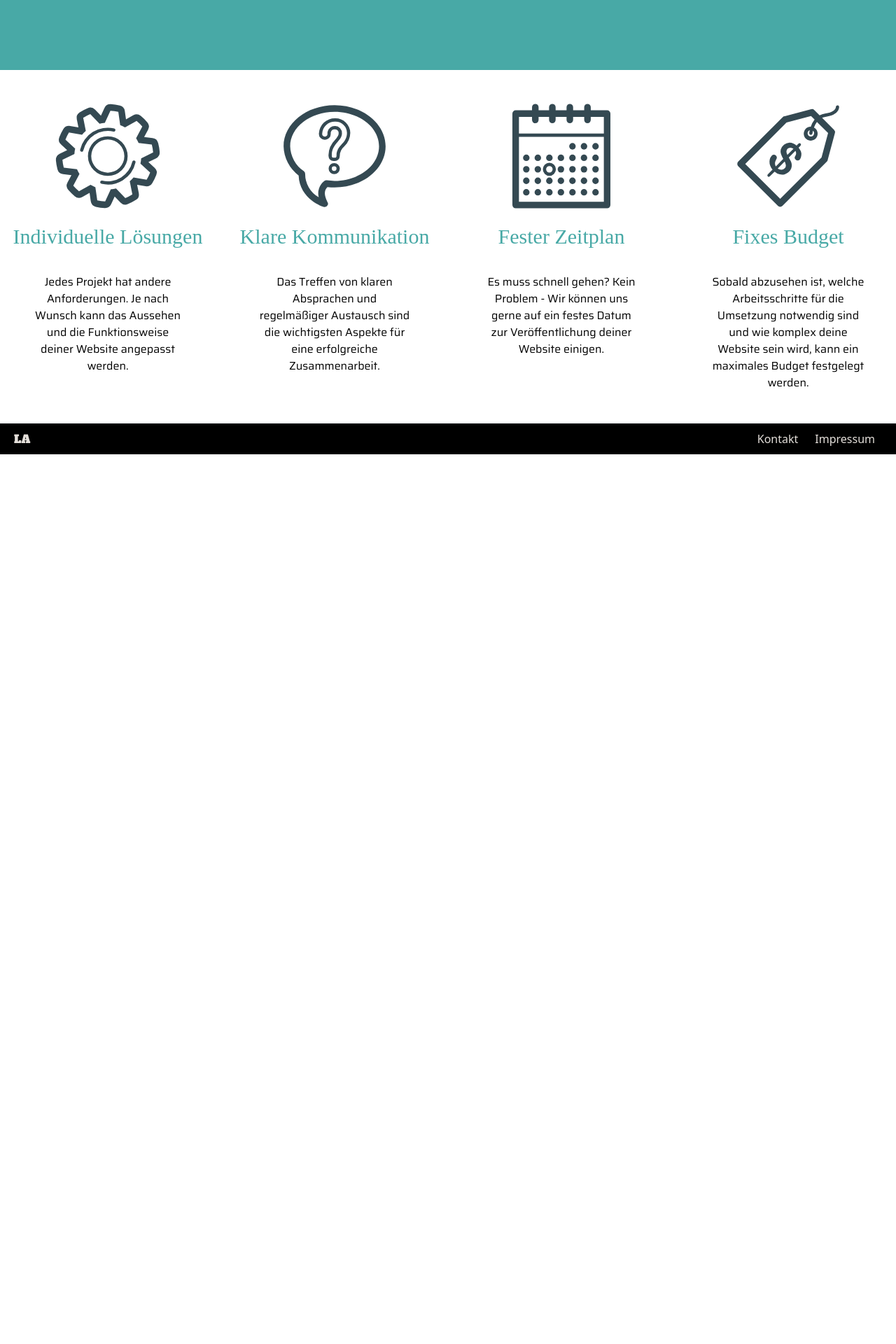
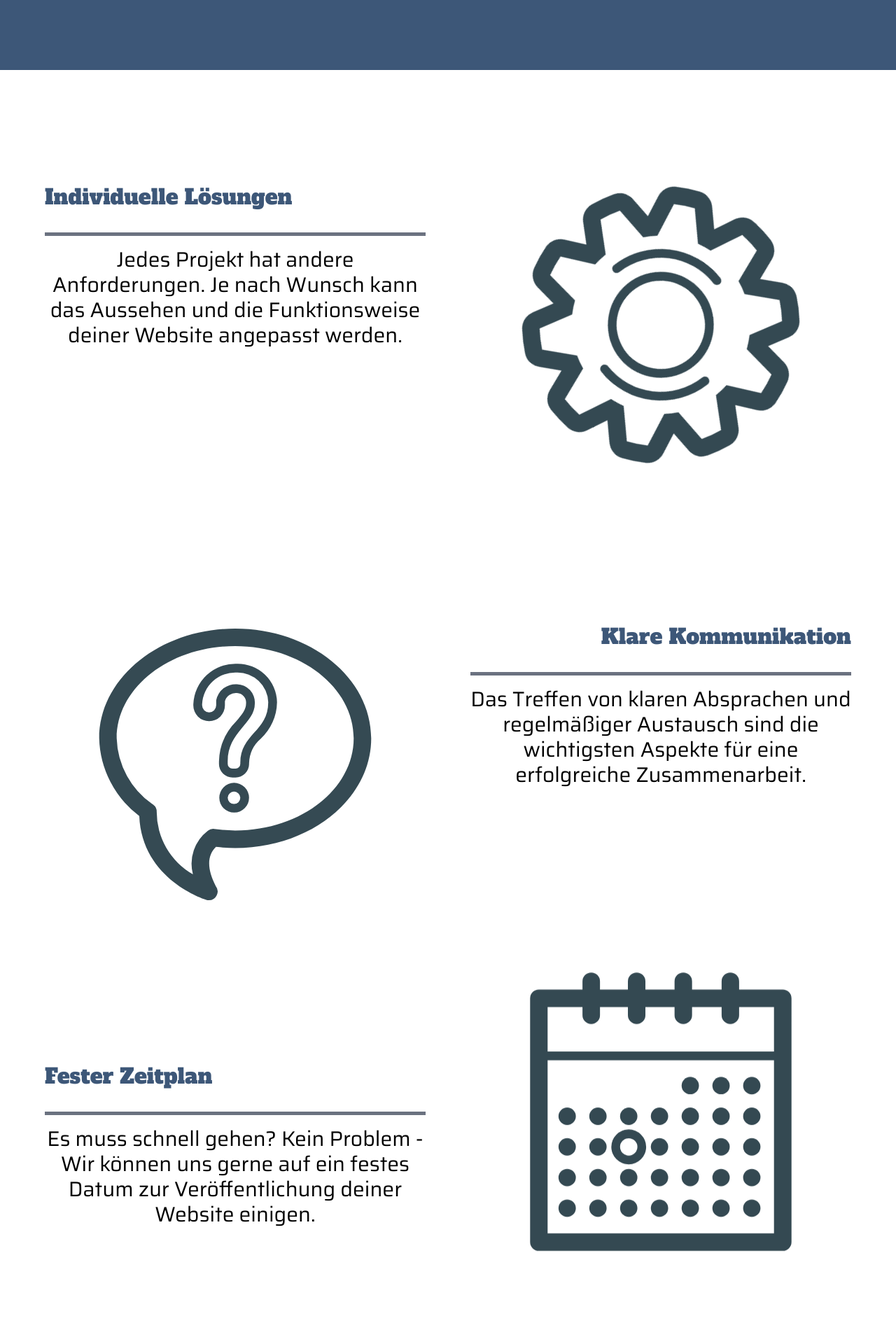
Before and after one commit to louziferr/luzie-website, a Next.js app: page /webentwicklung in a window 1280 px wide. Shown: the part 700-2620 px from the top of the page at 70% size. Before the commit the page ends 1349 px from the top, so only its background shows below. Built offline with nearby package versions, Linux system fonts and the light colour scheme; a web font is replaced by a local one.

Commit message:
webentwicklung fortschritt

```diff
--- a/app/globals.css
+++ b/app/globals.css
@@ -14,7 +14,8 @@
 
   h2 {
     @apply text-secondary;
-    @apply font-primary;
+    @apply font-saira;
+    @apply text-3xl;
   }
 
   p {
@@ -41,7 +42,7 @@
   }
 
   .text-secondary {
-    @apply text-sWhite;
+    @apply text-black;
   }
 
   .font-primary {
@@ -67,3 +68,35 @@
     width: 10%;
   }
 }
+
+@keyframes growLittle {
+  0%,
+  100% {
+    transform: scale(1);
+  }
+  50% {
+    transform: scale(0.8);
+  }
+}
+
+@keyframes wiggle {
+  0%,
+  100% {
+    transform: rotate(-3deg);
+  }
+  50% {
+    transform: rotate(3deg);
+  }
+}
+
+.animate-spin {
+  animation: spin 10s linear infinite;
+}
+
+.animate-bounce {
+  animation: bounce 3s infinite;
+}
+
+.animate-wiggle {
+  animation: wiggle 3s infinite;
+}
--- a/app/webentwicklung/page.tsx
+++ b/app/webentwicklung/page.tsx
@@ -1,14 +1,113 @@
-import IconSection from "@/components/icon_section";
+"use client";
+
+import { TypeAnimation } from "react-type-animation";
 
 export default function Webentwicklung() {
   return (
     <>
-      <div className="h-screen bg-green flex flex-col items-start justify-center p-8">
+      <div className="h-screen flex bg-darkBlue flex-col flex-grow items-center justify-center p-8">
         <h1 className="text-white text-4xl">Deine Website.</h1>
-        <h1 className="text-white text-4xl">Wie du willst.</h1>
         <div className="w-full h-[10px] bg-white"></div>
+        <TypeAnimation
+          sequence={["Wie", 1000, "Was", 1000, "Wann", 1000]}
+          wrapper="span"
+          speed={20}
+          repeat={Infinity}
+          className="font-saira text-white text-4xl pt-8"
+        />
+
+        <h1 className="font-saira text-white text-4xl">du willst.</h1>
       </div>
-      <IconSection />
+
+      <div className="flex flex-col mt-[100px]">
+        <div className="grid grid-cols-1 md:grid-cols-2 m-8">
+          <div className="m-8">
+            <h1 className="text-darkBlue text-left mb-8 text-3xl">
+              Individuelle Lösungen
+            </h1>
+            <div className="w-full h-[5px] bg-gray-500 mb-4"></div>
+            <h2 className="text-center text-[20px] md:text-3xl">
+              Jedes Projekt hat andere Anforderungen. Je nach Wunsch kann das
+              Aussehen und die Funktionsweise deiner Website angepasst werden.
+            </h2>
+          </div>
+          <div className="h-[400px] animate-spin m-4 md:m-8">
+            <img
+              className="w-full h-full object-scale-down"
+              src="svg/settings.svg"
+              alt="iconImage"
+            />
+          </div>
+        </div>
+      </div>
+
+      <div className="flex flex-col mt-[100px]">
+        <div className="grid grid-cols-1 md:grid-cols-2 m-8">
+          <div className="m-8 order-1 md:order-2">
+            <h1 className="text-darkBlue text-right mb-8 text-3xl">
+              Klare Kommunikation
+            </h1>
+            <div className="w-full h-[5px] bg-gray-500 mb-4"></div>
+            <h2 className="text-center text-[20px] md:text-3xl">
+              Das Treffen von klaren Absprachen und regelmäßiger Austausch sind
+              die wichtigsten Aspekte für eine erfolgreiche Zusammenarbeit.
+            </h2>
+          </div>
+          <div className="h-[400px] animate-pulse m-4 md:m-8 order-2 md:order-1">
+            <img
+              className="w-full h-full object-scale-down"
+              src="svg/bubble2.svg"
+              alt="iconImage"
+            />
+          </div>
+        </div>
+      </div>
+
+      <div className="flex flex-col mt-[100px]">
+        <div className="grid grid-cols-1 md:grid-cols-2 m-8">
+          <div className="m-8 pb-20 md:pb-0">
+            <h1 className="text-darkBlue text-left mb-8 text-3xl">
+              Fester Zeitplan
+            </h1>
+            <div className="w-full h-[5px] bg-gray-500 mb-4"></div>
+            <h2 className="text-center text-[20px] md:text-3xl">
+              Es muss schnell gehen? Kein Problem - Wir können uns gerne auf ein
+              festes Datum zur Veröffentlichung deiner Website einigen.
+            </h2>
+          </div>
+
+          <div className="h-[400px]">
+            <img
+              className="w-full h-full object-scale-down animate-bounce"
+              src="svg/calendar.svg"
+              alt="iconImage"
+            />
+          </div>
+        </div>
+      </div>
+
+      <div className="flex flex-col mt-[100px]">
+        <div className="grid grid-cols-1 md:grid-cols-2 m-8">
+          <div className="m-8 order-1 md:order-2">
+            <h1 className="text-darkBlue text-right mb-8 text-3xl">
+              Fixes Budget
+            </h1>
+            <div className="w-full h-[5px] bg-gray-500 mb-4"></div>
+            <h2 className="text-center text-[20px] md:text-3xl">
+              Sobald abzusehen ist, welche Arbeitsschritte für die Umsetzung
+              notwendig sind und wie komplex deine Website sein wird, kann ein
+              maximales Budget festgelegt werden.
+            </h2>
+          </div>
+          <div className="h-[400px] animate-wiggle m-4 md:m-8 order-2 md:order-1">
+            <img
+              className="w-full h-full object-scale-down"
+              src="svg/pricetag2.svg"
+              alt="iconImage"
+            />
+          </div>
+        </div>
+      </div>
     </>
   );
 }
--- a/components/icon_card.tsx
+++ b/components/icon_card.tsx
@@ -15,7 +15,7 @@ export default function IconCard({ image, headline, text }: CardProps) {
             alt="iconImage"
           />
         </div>
-        <h2 className="mt-4 text-3xl leading-relaxed text-green font-jockey">
+        <h2 className="mt-4 text-3xl leading-relaxed text-darkBlue font-jockey">
           {headline}
         </h2>
         <div className="p-4">
```
